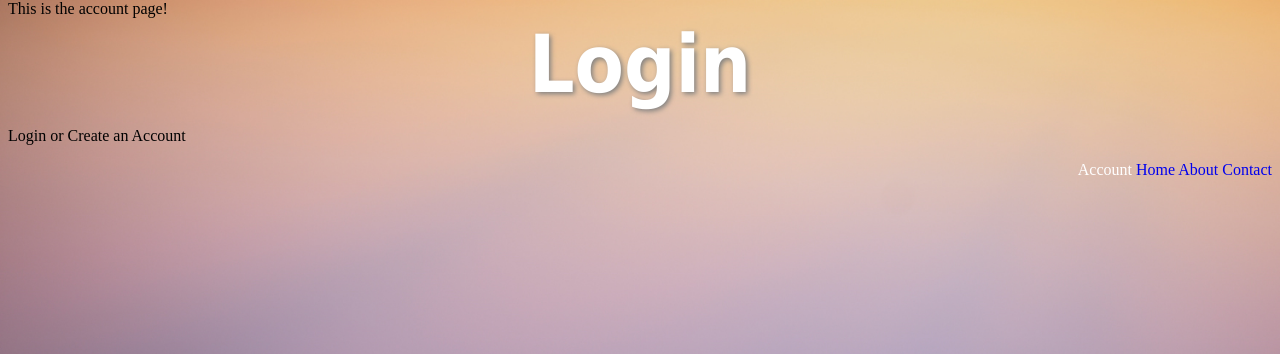
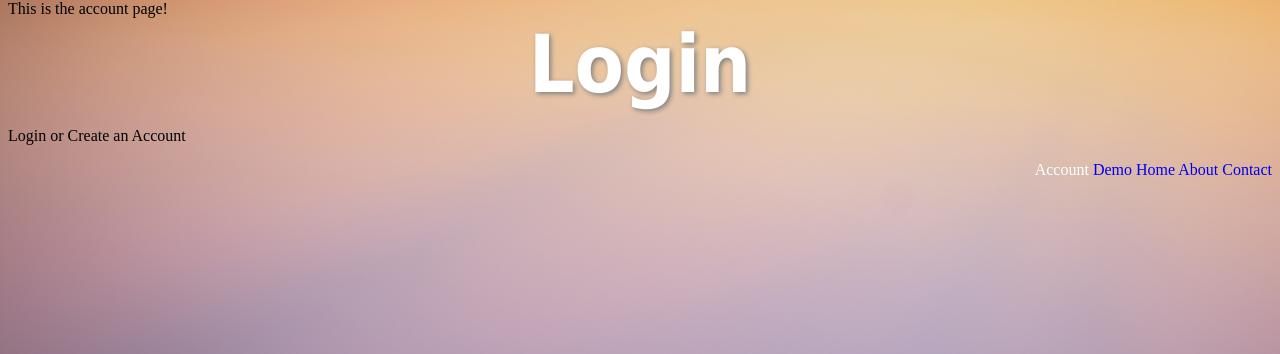
Before and after one commit to jrojas53/ReadyMedi, a PHP site: page /account.php in a window 1280 px wide. Shown: the part 62-416 px from the top of the page. Run offline with PHP 8.4, Linux system fonts and the light colour scheme.

Commit message:
adding demo.php link into footer nav

```diff
--- a/Website/account.php
+++ b/Website/account.php
@@ -74,6 +74,7 @@
         <p>Login or Create an Account</p>
         <div class ="footer">
             <a class = "active" style="text-decoration: none" href="account.php">Account</a>
+            <a style="text-decoration: none" href="demo.php"> Demo</a></li>
             <a style="text-decoration: none" href="index.html"> Home</a></li>
             <a style="text-decoration: none" href="about.html"> About</a></li>
             <a style="text-decoration: none" href="contact.html"> Contact</a></li>
```
